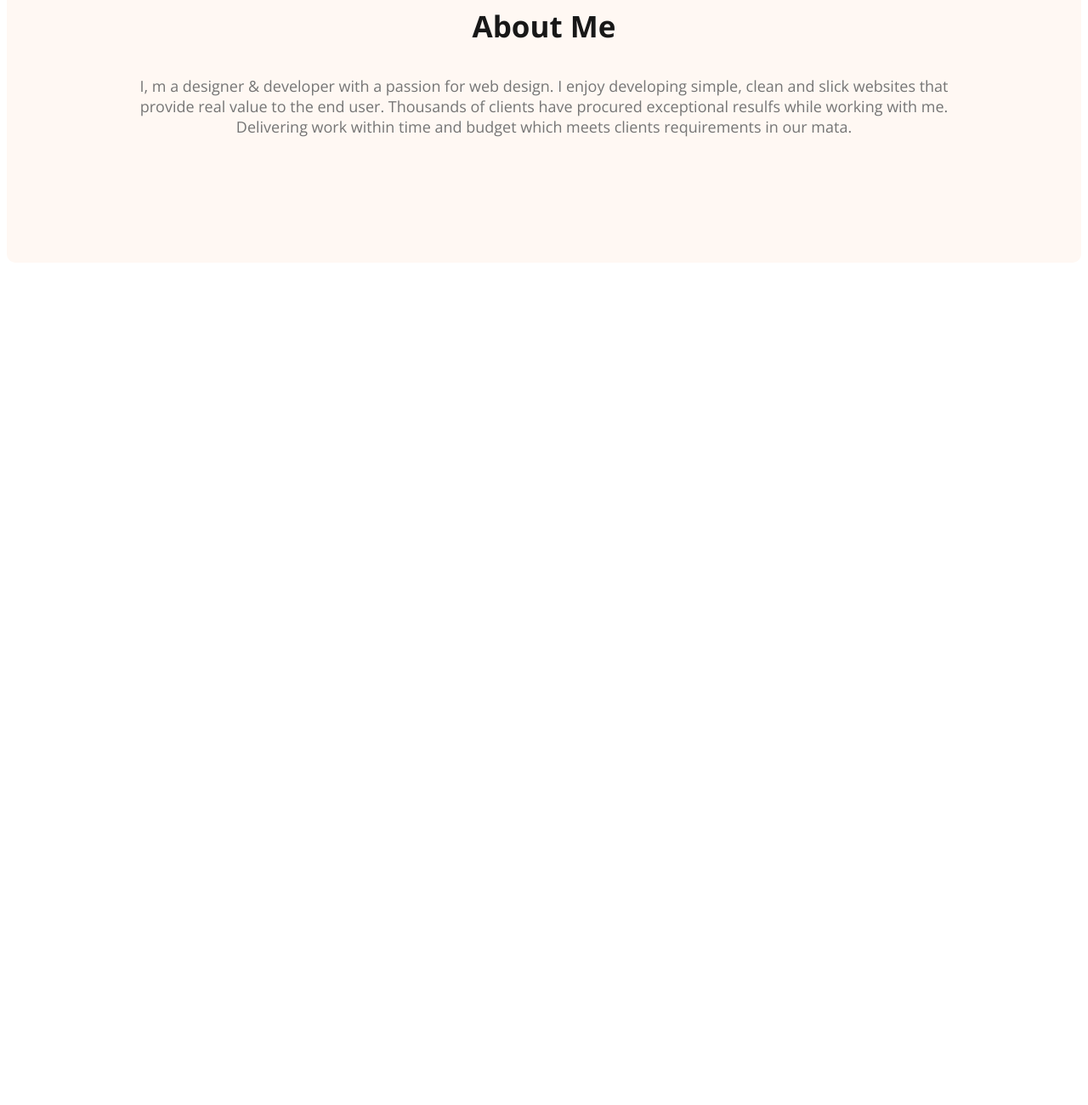
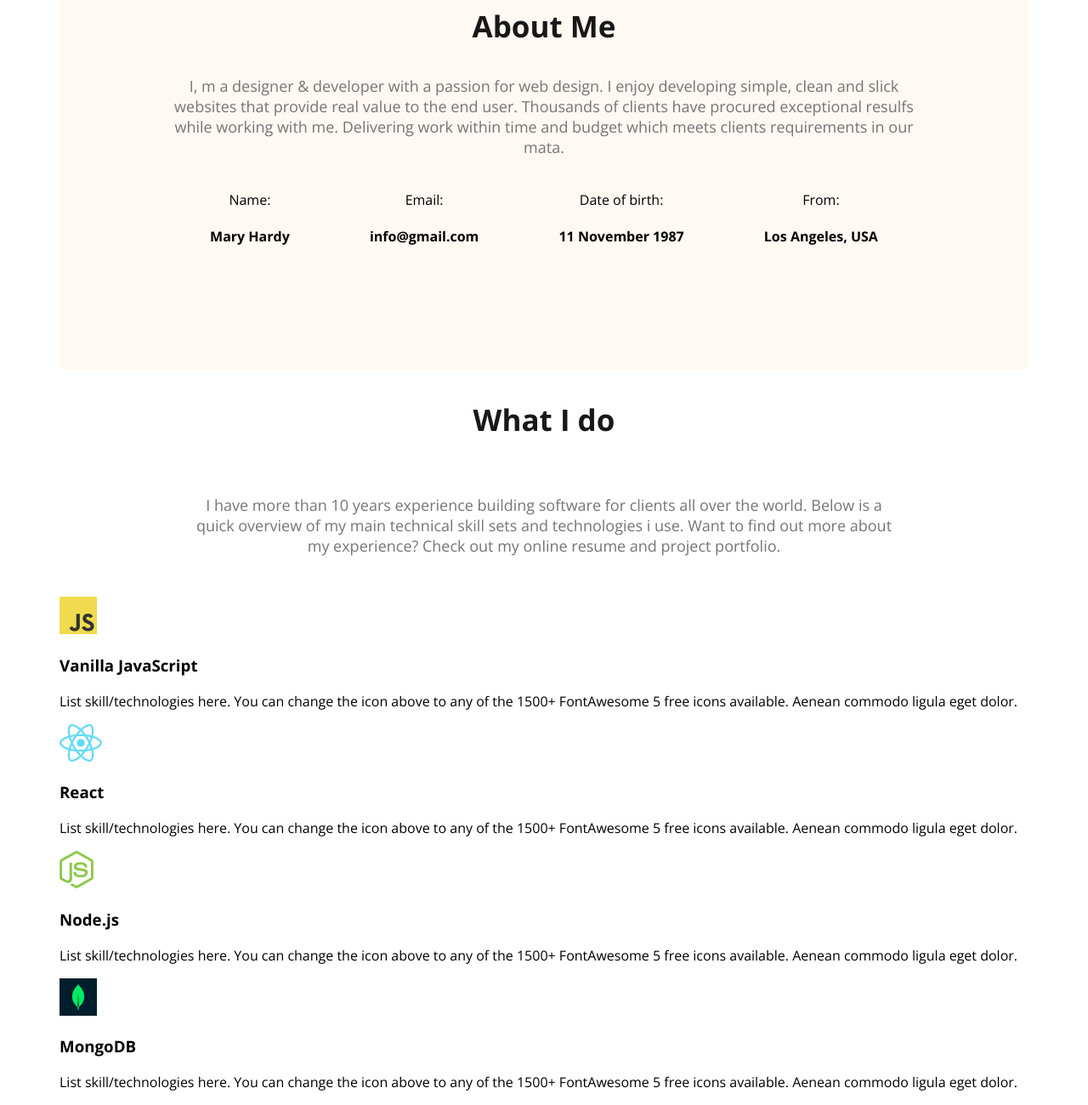
Before and after one commit to chanchaldas71/developer-portfolio, a plain HTML site: page index.html in a window 1280 px wide. Shown: the part 1056-2356 px from the top of the page at 85% size. Before the commit the page ends 1373 px from the top, so only its background shows below. Drawn offline with nearby package versions, Linux system fonts and the light colour scheme.

Commit message:
skills container added

```diff
--- a/index.html
+++ b/index.html
@@ -1,14 +1,16 @@
 <!DOCTYPE html>
 <html lang="en">
+
 <head>
     <link rel="preconnect" href="https://fonts.googleapis.com">
-<link rel="preconnect" href="https://fonts.gstatic.com" crossorigin>
-<link href="https://fonts.googleapis.com/css2?family=Open+Sans:wght@400;700;800&display=swap" rel="stylesheet">
+    <link rel="preconnect" href="https://fonts.gstatic.com" crossorigin>
+    <link href="https://fonts.googleapis.com/css2?family=Open+Sans:wght@400;700;800&display=swap" rel="stylesheet">
     <link rel="stylesheet" href="style.css">
     <meta charset="UTF-8">
     <meta name="viewport" content="width=device-width, initial-scale=1.0">
     <title>Developer Portfolio</title>
 </head>
+
 <body>
 
     <header class="header">
@@ -23,9 +25,10 @@
 
         <div class="banner">
             <div class="banner-content">
-                <h3 class="banner-greeting">Hi, I  am</h3>
+                <h3 class="banner-greeting">Hi, I am</h3>
                 <h1 class="banner-title">Mary Hardy</h1>
-                <p class="banner-description">Shot what able cold new see hold.Friendly as an betrayed formerly he. Morning because as to society behaved moments.</p>
+                <p class="banner-description">Shot what able cold new see hold.Friendly as an betrayed formerly he.
+                    Morning because as to society behaved moments.</p>
                 <button class="btn-primary">Download CV</button>
                 <button class="btn-primary">Contact</button>
             </div>
@@ -36,9 +39,64 @@
     <main>
         <section class="about">
             <h3 class="section-title">About Me</h3>
-            <p class="section-description">I, m a designer & developer with a passion for web design. I enjoy developing simple, clean and slick websites that provide real value to the end user. Thousands of clients have procured exceptional resulfs while working with me. Delivering work within time and budget which meets clients requirements in our mata.</p>
+            <p class="section-description">I, m a designer & developer with a passion for web design. I enjoy developing
+                simple, clean and slick websites that provide real value to the end user. Thousands of clients have
+                procured exceptional resulfs while working with me. Delivering work within time and budget which meets
+                clients requirements in our mata.</p>
+
+            <di class="about-info-container">
+                <!-- .about-info*4>h4.info-title+p.info-description -->
+                <div class="about-info">
+                    <h4 class="info-title">Name:</h4>
+                    <p class="info-description">Mary Hardy</p>
+                </div>
+                <div class="about-info">
+                    <h4 class="info-title">Email:</h4>
+                    <p class="info-description">info@gmail.com</p>
+                </div>
+                <div class="about-info">
+                    <h4 class="info-title">Date of birth:</h4>
+                    <p class="info-description">11 November 1987</p>
+                </div>
+                <div class="about-info">
+                    <h4 class="info-title">From:</h4>
+                    <p class="info-description">Los Angeles, USA</p>
+                </div>
+
+            </di>
+        </section>
+
+        <!-- what i do section start -->
+        <section>
+            <h3 class="section-title">What I do</h3>
+            <p id="what-i-do-description" class="section-description">I have more than 10 years experience building software for clients all over the world. Below is a quick overview of my main technical skill sets and technologies i use. Want to find out more about my experience? Check out my online resume and project portfolio.</p>
+
+            <div class="skills-container">
+                <!-- .skill*>img+h3.skill-title+p.skill-description -->
+                <div class="skill">
+                    <img src="images/icons/js.png" alt="">
+                    <h3 class="skill-title">Vanilla JavaScript</h3>
+                    <p class="skill-description">List skill/technologies here. You can change the icon above to any of the 1500+ FontAwesome 5 free icons available. Aenean commodo ligula eget dolor.</p>
+                </div>
+                <div class="skill">
+                    <img src="images/icons/react.png" alt="">
+                    <h3 class="skill-title">React</h3>
+                    <p class="skill-description">List skill/technologies here. You can change the icon above to any of the 1500+ FontAwesome 5 free icons available. Aenean commodo ligula eget dolor.</p>
+                </div>
+                <div class="skill">
+                    <img src="images/icons/nodejs.png" alt="">
+                    <h3 class="skill-title">Node.js</h3>
+                    <p class="skill-description">List skill/technologies here. You can change the icon above to any of the 1500+ FontAwesome 5 free icons available. Aenean commodo ligula eget dolor.</p>
+                </div>
+                <div class="skill">
+                    <img src="images/icons/mongo.png" alt="">
+                    <h3 class="skill-title">MongoDB</h3>
+                    <p class="skill-description">List skill/technologies here. You can change the icon above to any of the 1500+ FontAwesome 5 free icons available. Aenean commodo ligula eget dolor.</p>
+                </div>
+            </div>
         </section>
     </main>
 
 </body>
+
 </html>
--- a/style.css
+++ b/style.css
@@ -93,6 +93,11 @@ nav a {
 
 /* Main section styles */
 
+main {
+    max-width: 1140px;
+    margin: 0 auto;
+}
+
 
 /* about section styles */
 
@@ -117,3 +122,24 @@ nav a {
     color: #757575;
     font-size: 18px;
 }
+.about-info-container {
+    display: flex;
+    justify-content: space-around;
+}
+
+.about-info {
+    text-align: center;
+}
+
+.info-description {
+    font-weight: bold;
+}
+
+.info-title {
+    font-weight: normal;
+}
+
+#what-i-do-description {
+    padding: 30px 150px;
+
+}
```
